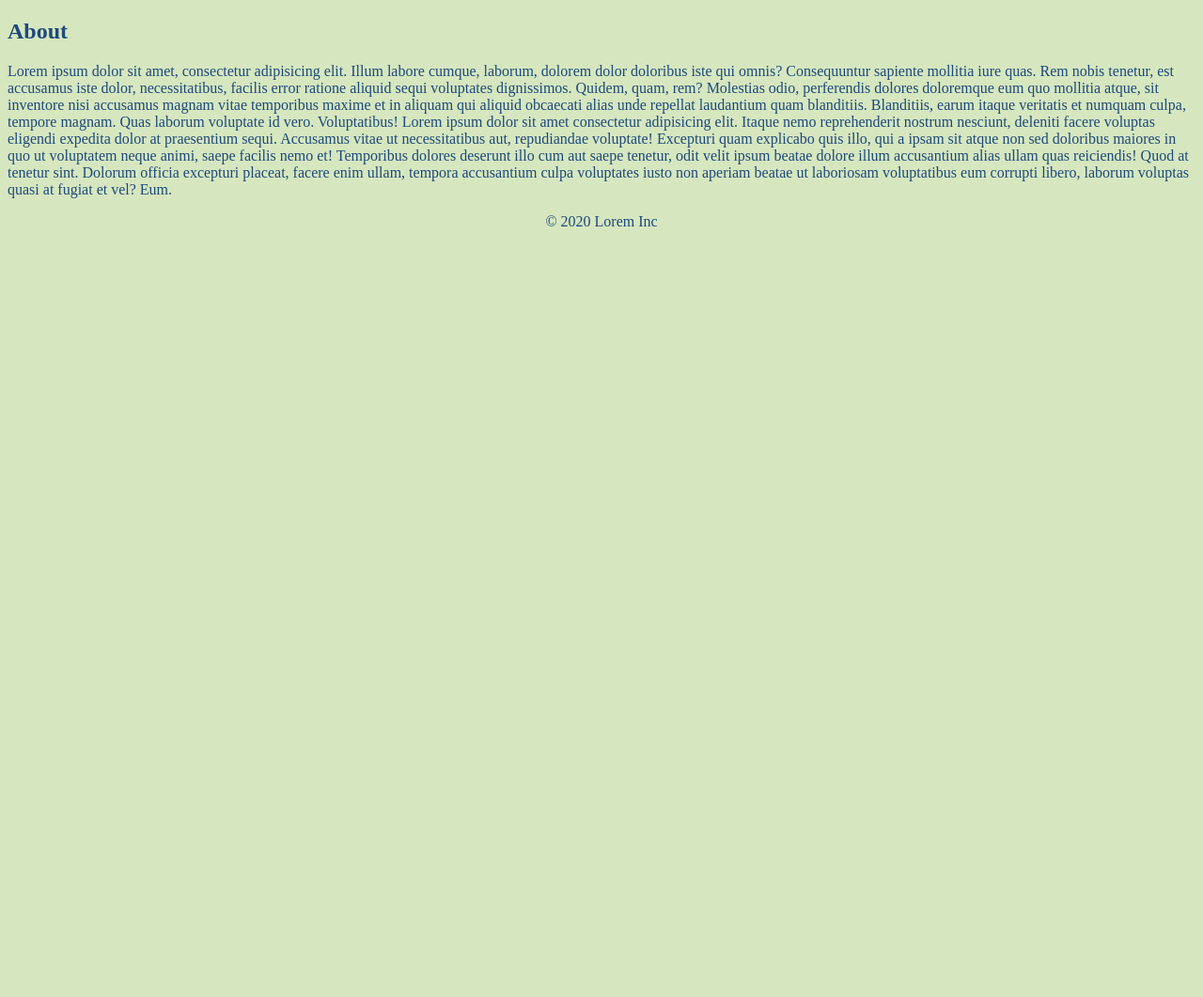
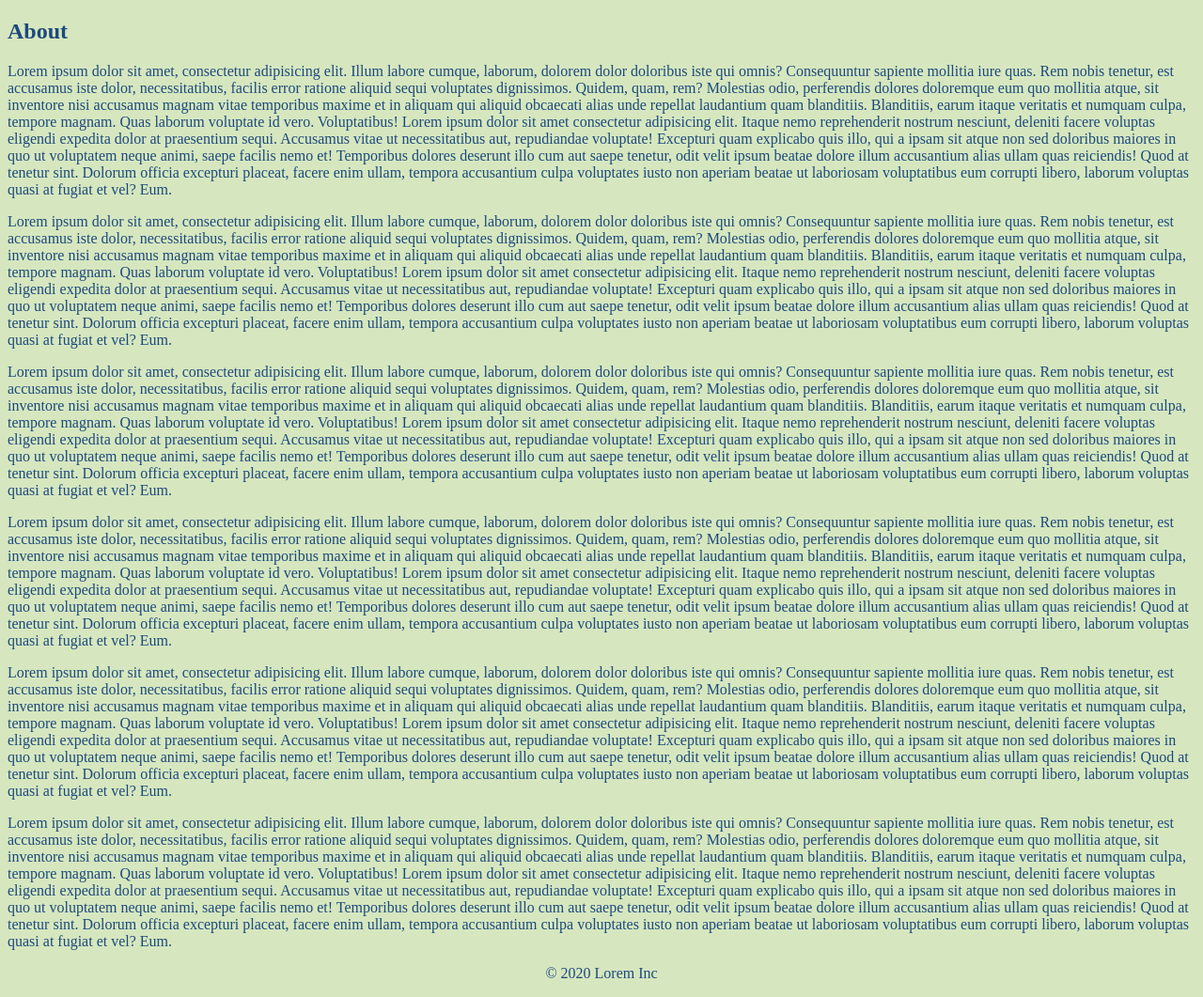
Before and after one commit to charishma-sv/Nav-Menu, a PHP site: page / in a window 1280 px wide. Shown: the part 88-1149 px from the top of the page at 94% size. Before the commit the page ends 329 px from the top, so only its background shows below. Run offline with PHP 8.4, Linux system fonts and the light colour scheme.

Commit message:
modified index and style files

```diff
--- a/index.html
+++ b/index.html
@@ -14,6 +14,8 @@
           <a href="#"><h2 id="nav">Menu</h2></a>
         </div>
       </div>
+    </header>
+    <main>
       <div class="wrap" id="nav-head">
         <div class="left">
           <span><b>Left</b></span>
@@ -25,10 +27,123 @@
           <span><b>Right</b></span>
         </div>
       </div>
-    </header>
-    <main>
       <h2>About</h2>
       <div>
+        <p>
+          Lorem ipsum dolor sit amet, consectetur adipisicing elit. Illum labore
+          cumque, laborum, dolorem dolor doloribus iste qui omnis? Consequuntur
+          sapiente mollitia iure quas. Rem nobis tenetur, est accusamus iste
+          dolor, necessitatibus, facilis error ratione aliquid sequi voluptates
+          dignissimos. Quidem, quam, rem? Molestias odio, perferendis dolores
+          doloremque eum quo mollitia atque, sit inventore nisi accusamus magnam
+          vitae temporibus maxime et in aliquam qui aliquid obcaecati alias unde
+          repellat laudantium quam blanditiis. Blanditiis, earum itaque
+          veritatis et numquam culpa, tempore magnam. Quas laborum voluptate id
+          vero. Voluptatibus! Lorem ipsum dolor sit amet consectetur adipisicing
+          elit. Itaque nemo reprehenderit nostrum nesciunt, deleniti facere
+          voluptas eligendi expedita dolor at praesentium sequi. Accusamus vitae
+          ut necessitatibus aut, repudiandae voluptate! Excepturi quam explicabo
+          quis illo, qui a ipsam sit atque non sed doloribus maiores in quo ut
+          voluptatem neque animi, saepe facilis nemo et! Temporibus dolores
+          deserunt illo cum aut saepe tenetur, odit velit ipsum beatae dolore
+          illum accusantium alias ullam quas reiciendis! Quod at tenetur sint.
+          Dolorum officia excepturi placeat, facere enim ullam, tempora
+          accusantium culpa voluptates iusto non aperiam beatae ut laboriosam
+          voluptatibus eum corrupti libero, laborum voluptas quasi at fugiat et
+          vel? Eum.
+        </p>
+        <p>
+          Lorem ipsum dolor sit amet, consectetur adipisicing elit. Illum labore
+          cumque, laborum, dolorem dolor doloribus iste qui omnis? Consequuntur
+          sapiente mollitia iure quas. Rem nobis tenetur, est accusamus iste
+          dolor, necessitatibus, facilis error ratione aliquid sequi voluptates
+          dignissimos. Quidem, quam, rem? Molestias odio, perferendis dolores
+          doloremque eum quo mollitia atque, sit inventore nisi accusamus magnam
+          vitae temporibus maxime et in aliquam qui aliquid obcaecati alias unde
+          repellat laudantium quam blanditiis. Blanditiis, earum itaque
+          veritatis et numquam culpa, tempore magnam. Quas laborum voluptate id
+          vero. Voluptatibus! Lorem ipsum dolor sit amet consectetur adipisicing
+          elit. Itaque nemo reprehenderit nostrum nesciunt, deleniti facere
+          voluptas eligendi expedita dolor at praesentium sequi. Accusamus vitae
+          ut necessitatibus aut, repudiandae voluptate! Excepturi quam explicabo
+          quis illo, qui a ipsam sit atque non sed doloribus maiores in quo ut
+          voluptatem neque animi, saepe facilis nemo et! Temporibus dolores
+          deserunt illo cum aut saepe tenetur, odit velit ipsum beatae dolore
+          illum accusantium alias ullam quas reiciendis! Quod at tenetur sint.
+          Dolorum officia excepturi placeat, facere enim ullam, tempora
+          accusantium culpa voluptates iusto non aperiam beatae ut laboriosam
+          voluptatibus eum corrupti libero, laborum voluptas quasi at fugiat et
+          vel? Eum.
+        </p>
+        <p>
+          Lorem ipsum dolor sit amet, consectetur adipisicing elit. Illum labore
+          cumque, laborum, dolorem dolor doloribus iste qui omnis? Consequuntur
+          sapiente mollitia iure quas. Rem nobis tenetur, est accusamus iste
+          dolor, necessitatibus, facilis error ratione aliquid sequi voluptates
+          dignissimos. Quidem, quam, rem? Molestias odio, perferendis dolores
+          doloremque eum quo mollitia atque, sit inventore nisi accusamus magnam
+          vitae temporibus maxime et in aliquam qui aliquid obcaecati alias unde
+          repellat laudantium quam blanditiis. Blanditiis, earum itaque
+          veritatis et numquam culpa, tempore magnam. Quas laborum voluptate id
+          vero. Voluptatibus! Lorem ipsum dolor sit amet consectetur adipisicing
+          elit. Itaque nemo reprehenderit nostrum nesciunt, deleniti facere
+          voluptas eligendi expedita dolor at praesentium sequi. Accusamus vitae
+          ut necessitatibus aut, repudiandae voluptate! Excepturi quam explicabo
+          quis illo, qui a ipsam sit atque non sed doloribus maiores in quo ut
+          voluptatem neque animi, saepe facilis nemo et! Temporibus dolores
+          deserunt illo cum aut saepe tenetur, odit velit ipsum beatae dolore
+          illum accusantium alias ullam quas reiciendis! Quod at tenetur sint.
+          Dolorum officia excepturi placeat, facere enim ullam, tempora
+          accusantium culpa voluptates iusto non aperiam beatae ut laboriosam
+          voluptatibus eum corrupti libero, laborum voluptas quasi at fugiat et
+          vel? Eum.
+        </p>
+        <p>
+          Lorem ipsum dolor sit amet, consectetur adipisicing elit. Illum labore
+          cumque, laborum, dolorem dolor doloribus iste qui omnis? Consequuntur
+          sapiente mollitia iure quas. Rem nobis tenetur, est accusamus iste
+          dolor, necessitatibus, facilis error ratione aliquid sequi voluptates
+          dignissimos. Quidem, quam, rem? Molestias odio, perferendis dolores
+          doloremque eum quo mollitia atque, sit inventore nisi accusamus magnam
+          vitae temporibus maxime et in aliquam qui aliquid obcaecati alias unde
+          repellat laudantium quam blanditiis. Blanditiis, earum itaque
+          veritatis et numquam culpa, tempore magnam. Quas laborum voluptate id
+          vero. Voluptatibus! Lorem ipsum dolor sit amet consectetur adipisicing
+          elit. Itaque nemo reprehenderit nostrum nesciunt, deleniti facere
+          voluptas eligendi expedita dolor at praesentium sequi. Accusamus vitae
+          ut necessitatibus aut, repudiandae voluptate! Excepturi quam explicabo
+          quis illo, qui a ipsam sit atque non sed doloribus maiores in quo ut
+          voluptatem neque animi, saepe facilis nemo et! Temporibus dolores
+          deserunt illo cum aut saepe tenetur, odit velit ipsum beatae dolore
+          illum accusantium alias ullam quas reiciendis! Quod at tenetur sint.
+          Dolorum officia excepturi placeat, facere enim ullam, tempora
+          accusantium culpa voluptates iusto non aperiam beatae ut laboriosam
+          voluptatibus eum corrupti libero, laborum voluptas quasi at fugiat et
+          vel? Eum.
+        </p>
+        <p>
+          Lorem ipsum dolor sit amet, consectetur adipisicing elit. Illum labore
+          cumque, laborum, dolorem dolor doloribus iste qui omnis? Consequuntur
+          sapiente mollitia iure quas. Rem nobis tenetur, est accusamus iste
+          dolor, necessitatibus, facilis error ratione aliquid sequi voluptates
+          dignissimos. Quidem, quam, rem? Molestias odio, perferendis dolores
+          doloremque eum quo mollitia atque, sit inventore nisi accusamus magnam
+          vitae temporibus maxime et in aliquam qui aliquid obcaecati alias unde
+          repellat laudantium quam blanditiis. Blanditiis, earum itaque
+          veritatis et numquam culpa, tempore magnam. Quas laborum voluptate id
+          vero. Voluptatibus! Lorem ipsum dolor sit amet consectetur adipisicing
+          elit. Itaque nemo reprehenderit nostrum nesciunt, deleniti facere
+          voluptas eligendi expedita dolor at praesentium sequi. Accusamus vitae
+          ut necessitatibus aut, repudiandae voluptate! Excepturi quam explicabo
+          quis illo, qui a ipsam sit atque non sed doloribus maiores in quo ut
+          voluptatem neque animi, saepe facilis nemo et! Temporibus dolores
+          deserunt illo cum aut saepe tenetur, odit velit ipsum beatae dolore
+          illum accusantium alias ullam quas reiciendis! Quod at tenetur sint.
+          Dolorum officia excepturi placeat, facere enim ullam, tempora
+          accusantium culpa voluptates iusto non aperiam beatae ut laboriosam
+          voluptatibus eum corrupti libero, laborum voluptas quasi at fugiat et
+          vel? Eum.
+        </p>
         <p>
           Lorem ipsum dolor sit amet, consectetur adipisicing elit. Illum labore
           cumque, laborum, dolorem dolor doloribus iste qui omnis? Consequuntur
--- a/style.css
+++ b/style.css
@@ -26,6 +26,8 @@ main {
   display: none;
   background-color: rgb(67, 221, 241);
   height: 14em;
+  position: sticky;
+  top: 0;
 }
 .wrap div {
   display: inline-block;
```
